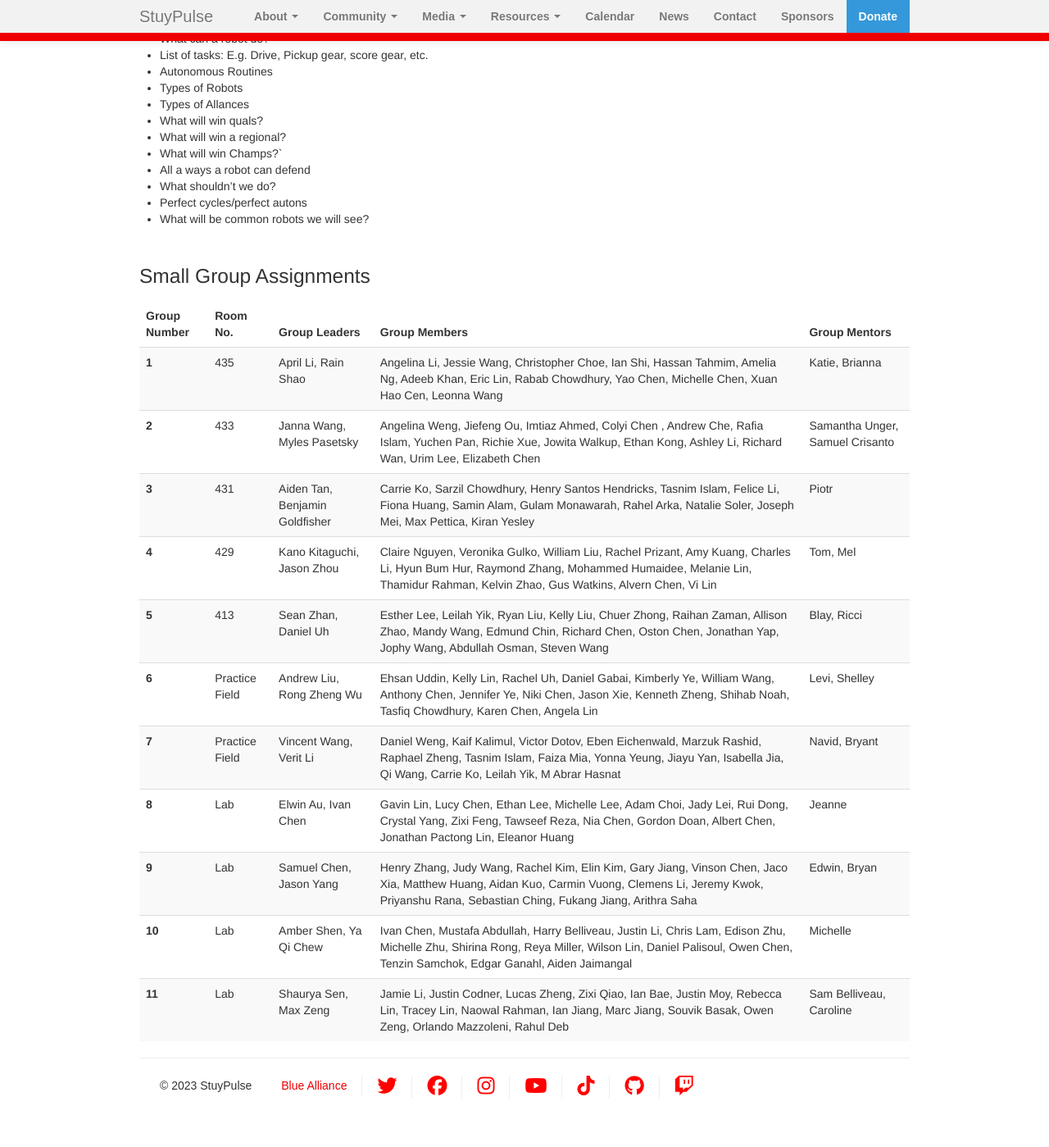
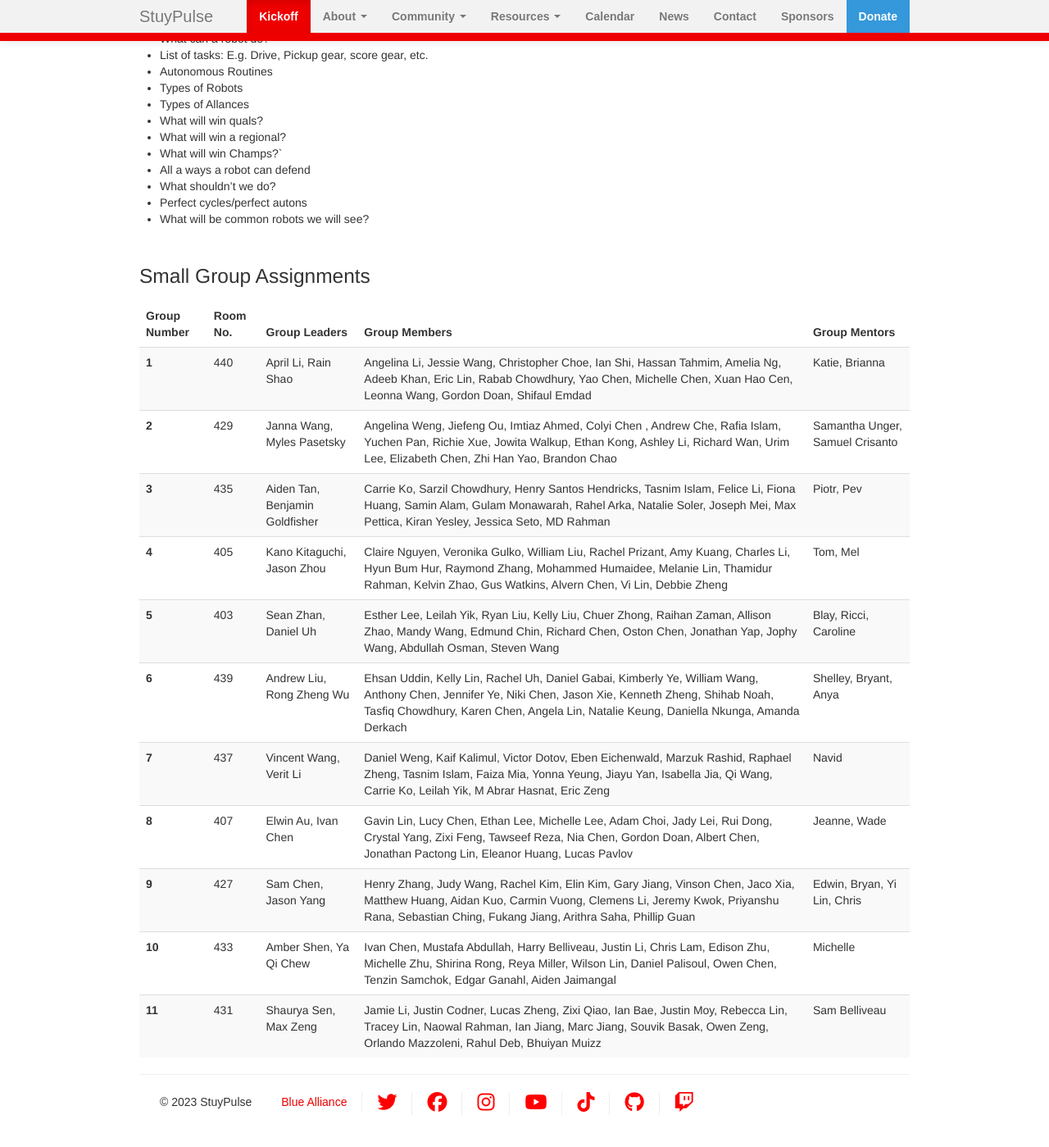
Before and after one commit to StuyPulse/team694.github.io, a Jekyll site: the page built from kickoff/index.md, in a window 1280 px wide and 1400 px high, scrolled down 969 px. Shown: the whole window at 82% size. Built offline with Jekyll 4.4.1, drawn with Linux system fonts in a browser that asks for light colours; nearby versions of some CDN libraries; some of the changed text lies outside the part shown.

Commit message:
Remerge main into calendar (#358)
* Update kickoff group members (#348)

* Update calendar (#349)

* Create button to add calendar to google calendar

* Change default view on calendar to list view

* Change window size based on window height.

* Add kickoff to navbar

* Update kickoff group members

* Add kickoff to navbar

* Update kickoff rooms & mentors

* Update kickoff group members

* Add kickoff to navbar

* Update kickoff room & mentors

* Remove duplicate table cells

* Update kickoff groups

* Update kickoff group members

* Add kickoff to navbar

* Update kickoff room & mentors

* Remove duplicate table cells

* Update kickoff groups

* Ac/update kickoff 2023 (#353)

* Update kickoff group members

* Add kickoff to navbar

* Update kickoff room & mentors

* Remove duplicate table cells

* Update kickoff groups

* Remove duplicate cells

* Add key & decrypted version (#355)

* Add (currently private) game animation video link (#356)

* Vl/update leadership (#357)

* Create button to add calendar to google calendar

* Change default view on calendar to list view

* Change window size based on window height.

* Update AC/EC page with new title and... myself

Co-authored-by: Anthony Chen <50970130+achen318@users.noreply.github.com>
Co-authored-by: thegu5 <58223632+thegu5@users.noreply.github.com>

```diff
--- a/_data/ec.yml
+++ b/_data/ec.yml
@@ -50,4 +50,4 @@ adom:
 doit:
     name: Anthony C.
 adoit:
-    name: Vacant
+    name: Vi L.
--- a/_includes/navbar.html
+++ b/_includes/navbar.html
@@ -9,6 +9,7 @@
             <a class="brand" href="/">StuyPulse</a>
             <div class="nav-collapse collapse">
                 <ul class="nav pull-right">
+                            <li{% if page.url == '/kickoff/' %} class="active"{% endif %}><a href="/kickoff/">Kickoff </a></li>
                             <li class="dropdown{% if page.url contains '/about/' %} active{% endif %}">
                                 <a href="#" class="dropdown-toggle" data-toggle="dropdown" data-proofer-ignore>About <b class="caret"></b></a>
                                 <ul class="dropdown-menu">
@@ -29,12 +30,12 @@
                                     <li><a href="/community/alumni/">Alumni Association</a></li>
                                 </ul>
                             </li>
-                            <li class="dropdown">
+                            {{/*  <li class="dropdown">
                                 <a href="#" class="dropdown-toggle" data-toggle="dropdown" data-proofer-ignore>Media <b class="caret"></b></a>
                                 <ul class="dropdown-menu">
                                     <li><a href="http://www.flickr.com/photos/stuypulse">Photos</a></li>
                                     <li><a href="http://www.youtube.com/stuy694">Videos</a></li>
-                                </ul>
+                                </ul>  */}}
                             </li>
                             <li class="dropdown{% if page.url contains '/resources/' %} active{% endif %}">
                                 <a href="#" class="dropdown-toggle" data-toggle="dropdown" data-proofer-ignore>Resources <b class="caret"></b></a>
--- a/kickoff/index.md
+++ b/kickoff/index.md
@@ -109,80 +109,80 @@ description: Dedicated page for Kickoff information
   <tbody>
   <tr>
     <th scope="row"> 1 </th>
-    <td> 435 </td>
+    <td> 440 </td>
     <td> April Li, Rain Shao </td>
-    <td> Angelina Li, Jessie Wang, Christopher Choe, Ian Shi, Hassan Tahmim, Amelia Ng, Adeeb Khan, Eric Lin, Rabab Chowdhury, Yao Chen, Michelle Chen, Xuan Hao Cen, Leonna Wang </td>
+    <td> Angelina Li, Jessie Wang, Christopher Choe, Ian Shi, Hassan Tahmim, Amelia Ng, Adeeb Khan, Eric Lin, Rabab Chowdhury, Yao Chen, Michelle Chen, Xuan Hao Cen, Leonna Wang, Gordon Doan, Shifaul Emdad </td>
     <td> Katie, Brianna </td>
   </tr>
   <tr>
     <th scope="row"> 2 </th>
-    <td> 433 </td>
+    <td> 429 </td>
     <td> Janna Wang, Myles Pasetsky </td>
-    <td> Angelina Weng, Jiefeng Ou, Imtiaz Ahmed, Colyi Chen , Andrew Che, Rafia Islam, Yuchen Pan, Richie Xue, Jowita Walkup, Ethan Kong, Ashley Li, Richard Wan, Urim Lee, Elizabeth Chen </td>
+    <td> Angelina Weng, Jiefeng Ou, Imtiaz Ahmed, Colyi Chen , Andrew Che, Rafia Islam, Yuchen Pan, Richie Xue, Jowita Walkup, Ethan Kong, Ashley Li, Richard Wan, Urim Lee, Elizabeth Chen, Zhi Han Yao, Brandon Chao </td>
     <td> Samantha Unger, Samuel Crisanto </td>
   </tr>
   <tr>
     <th scope="row"> 3 </th>
-    <td> 431 </td>
+    <td> 435 </td>
     <td> Aiden Tan, Benjamin Goldfisher </td>
-    <td> Carrie Ko, Sarzil Chowdhury, Henry Santos Hendricks, Tasnim Islam, Felice Li, Fiona Huang, Samin Alam, Gulam Monawarah, Rahel Arka, Natalie Soler, Joseph Mei, Max Pettica, Kiran Yesley </td>
-    <td> Piotr </td>
+    <td> Carrie Ko, Sarzil Chowdhury, Henry Santos Hendricks, Tasnim Islam, Felice Li, Fiona Huang, Samin Alam, Gulam Monawarah, Rahel Arka, Natalie Soler, Joseph Mei, Max Pettica, Kiran Yesley, Jessica Seto, MD Rahman </td>
+    <td> Piotr, Pev </td>
   </tr>
   <tr>
     <th scope="row"> 4 </th>
-    <td> 429 </td>
+    <td> 405 </td>
     <td> Kano Kitaguchi, Jason Zhou </td>
-    <td> Claire Nguyen, Veronika Gulko, William Liu, Rachel Prizant, Amy Kuang, Charles Li, Hyun Bum Hur, Raymond Zhang, Mohammed Humaidee, Melanie Lin, Thamidur Rahman, Kelvin Zhao, Gus Watkins, Alvern Chen, Vi Lin </td>
+    <td> Claire Nguyen, Veronika Gulko, William Liu, Rachel Prizant, Amy Kuang, Charles Li, Hyun Bum Hur, Raymond Zhang, Mohammed Humaidee, Melanie Lin, Thamidur Rahman, Kelvin Zhao, Gus Watkins, Alvern Chen, Vi Lin, Debbie Zheng </td>
     <td> Tom, Mel </td>
   </tr>
   <tr>
     <th scope="row"> 5 </th>
-    <td> 413 </td>
+    <td> 403 </td>
     <td> Sean Zhan, Daniel Uh </td>
     <td> Esther Lee, Leilah Yik, Ryan Liu, Kelly Liu, Chuer Zhong, Raihan Zaman, Allison Zhao, Mandy Wang, Edmund Chin, Richard Chen, Oston Chen, Jonathan Yap, Jophy Wang, Abdullah Osman, Steven Wang </td>
-    <td> Blay, Ricci </td>
+    <td> Blay, Ricci, Caroline </td>
   </tr>
   <tr>
     <th scope="row"> 6 </th>
-    <td> Practice Field </td>
+    <td> 439 </td>
     <td> Andrew Liu, Rong Zheng Wu </td>
-    <td> Ehsan Uddin, Kelly Lin, Rachel Uh, Daniel Gabai, Kimberly Ye, William Wang, Anthony Chen, Jennifer Ye, Niki Chen, Jason Xie, Kenneth Zheng, Shihab Noah, Tasfiq Chowdhury, Karen Chen, Angela Lin </td>
-    <td> Levi, Shelley </td>
+    <td> Ehsan Uddin, Kelly Lin, Rachel Uh, Daniel Gabai, Kimberly Ye, William Wang, Anthony Chen, Jennifer Ye, Niki Chen, Jason Xie, Kenneth Zheng, Shihab Noah, Tasfiq Chowdhury, Karen Chen, Angela Lin, Natalie Keung, Daniella Nkunga, Amanda Derkach </td>
+    <td> Shelley, Bryant, Anya </td>
   </tr>
   <tr>
     <th scope="row"> 7 </th>
-    <td> Practice Field </td>
+    <td> 437 </td>
     <td> Vincent Wang, Verit Li </td>
-    <td> Daniel Weng, Kaif Kalimul, Victor Dotov, Eben Eichenwald, Marzuk Rashid, Raphael Zheng, Tasnim Islam, Faiza Mia, Yonna Yeung, Jiayu Yan, Isabella Jia, Qi Wang, Carrie Ko, Leilah Yik, M Abrar Hasnat </td>
-    <td> Navid, Bryant </td>
+    <td> Daniel Weng, Kaif Kalimul, Victor Dotov, Eben Eichenwald, Marzuk Rashid, Raphael Zheng, Tasnim Islam, Faiza Mia, Yonna Yeung, Jiayu Yan, Isabella Jia, Qi Wang, Carrie Ko, Leilah Yik, M Abrar Hasnat, Eric Zeng</td>
+    <td> Navid </td>
   </tr>
   <tr>
     <th scope="row"> 8 </th>
-    <td> Lab </td>
+    <td> 407 </td>
     <td> Elwin Au, Ivan Chen </td>
-    <td> Gavin Lin, Lucy Chen, Ethan Lee, Michelle Lee, Adam Choi, Jady Lei, Rui Dong, Crystal Yang, Zixi Feng, Tawseef Reza, Nia Chen, Gordon Doan, Albert Chen, Jonathan Pactong Lin, Eleanor Huang </td>
-    <td> Jeanne </td>
+    <td> Gavin Lin, Lucy Chen, Ethan Lee, Michelle Lee, Adam Choi, Jady Lei, Rui Dong, Crystal Yang, Zixi Feng, Tawseef Reza, Nia Chen, Gordon Doan, Albert Chen, Jonathan Pactong Lin, Eleanor Huang, Lucas Pavlov </td>
+    <td> Jeanne, Wade </td>
   </tr>
   <tr>
     <th scope="row"> 9 </th>
-    <td> Lab </td>
-    <td> Samuel Chen, Jason Yang  </td>
-    <td> Henry Zhang, Judy Wang, Rachel Kim, Elin Kim, Gary Jiang, Vinson Chen, Jaco Xia, Matthew Huang, Aidan Kuo, Carmin Vuong, Clemens Li, Jeremy Kwok, Priyanshu Rana, Sebastian Ching, Fukang Jiang, Arithra Saha </td>
-    <td> Edwin, Bryan </td>
+    <td> 427 </td>
+    <td> Sam Chen, Jason Yang  </td>
+    <td> Henry Zhang, Judy Wang, Rachel Kim, Elin Kim, Gary Jiang, Vinson Chen, Jaco Xia, Matthew Huang, Aidan Kuo, Carmin Vuong, Clemens Li, Jeremy Kwok, Priyanshu Rana, Sebastian Ching, Fukang Jiang, Arithra Saha, Phillip Guan </td>
+    <td> Edwin, Bryan, Yi Lin, Chris </td>
   </tr>
   <tr>
     <th scope="row"> 10 </th>
-    <td> Lab </td>
+    <td> 433 </td>
     <td> Amber Shen, Ya Qi Chew </td>
     <td> Ivan Chen, Mustafa Abdullah, Harry Belliveau, Justin Li, Chris Lam, Edison Zhu, Michelle Zhu, Shirina Rong, Reya Miller, Wilson Lin, Daniel Palisoul, Owen Chen, Tenzin Samchok, Edgar Ganahl, Aiden Jaimangal </td>
     <td> Michelle </td>
   </tr>
   <tr>
     <th scope="row"> 11 </th>
-    <td> Lab </td>
+    <td> 431 </td>
     <td> Shaurya Sen, Max Zeng </td>
-    <td> Jamie Li, Justin Codner, Lucas Zheng, Zixi Qiao, Ian Bae, Justin Moy, Rebecca Lin, Tracey Lin, Naowal Rahman, Ian Jiang, Marc Jiang, Souvik Basak, Owen Zeng, Orlando Mazzoleni, Rahul Deb </td>
-    <td> Sam Belliveau, Caroline </td>
+    <td> Jamie Li, Justin Codner, Lucas Zheng, Zixi Qiao, Ian Bae, Justin Moy, Rebecca Lin, Tracey Lin, Naowal Rahman, Ian Jiang, Marc Jiang, Souvik Basak, Owen Zeng, Orlando Mazzoleni, Rahul Deb, Bhuiyan Muizz </td>
+    <td> Sam Belliveau </td>
   </tr>
   </tbody>
 </table>
```
Also changed, not shown: other parts of kickoff/index.md (+4 -4 lines), about/ec/index.md (+1 -2 lines). Lines whose indentation alone changed are shown as unchanged.
